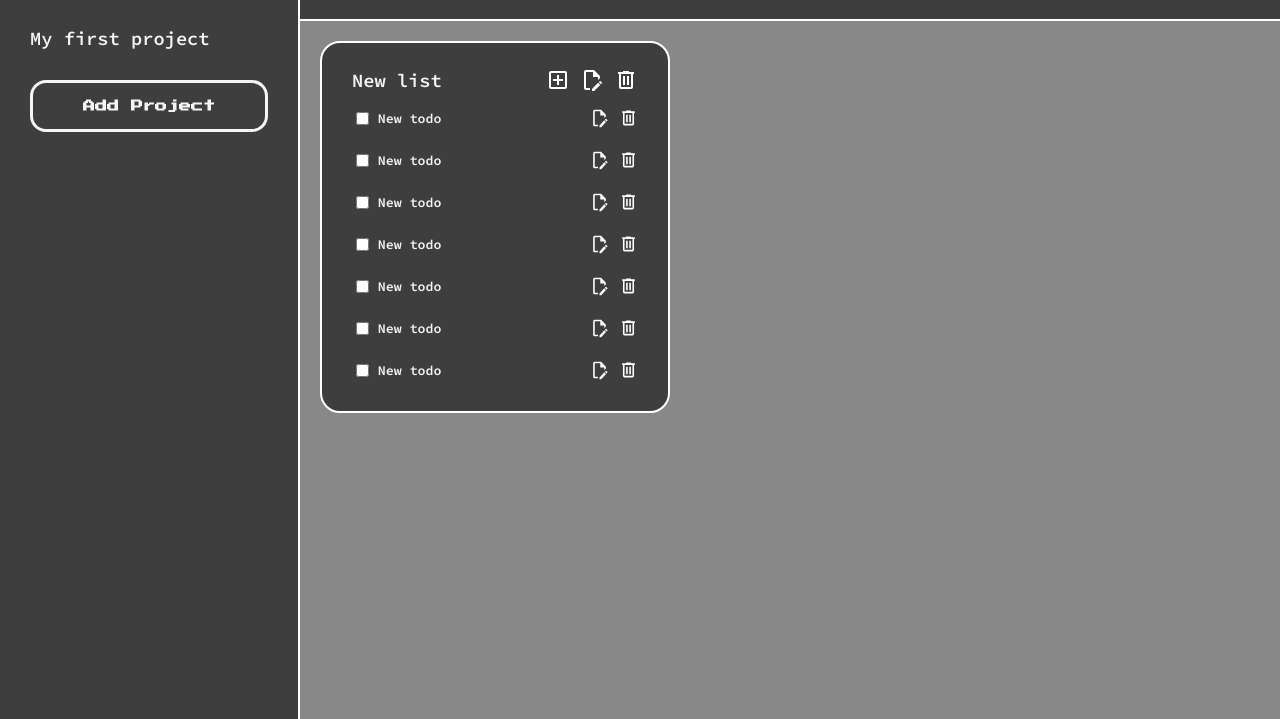
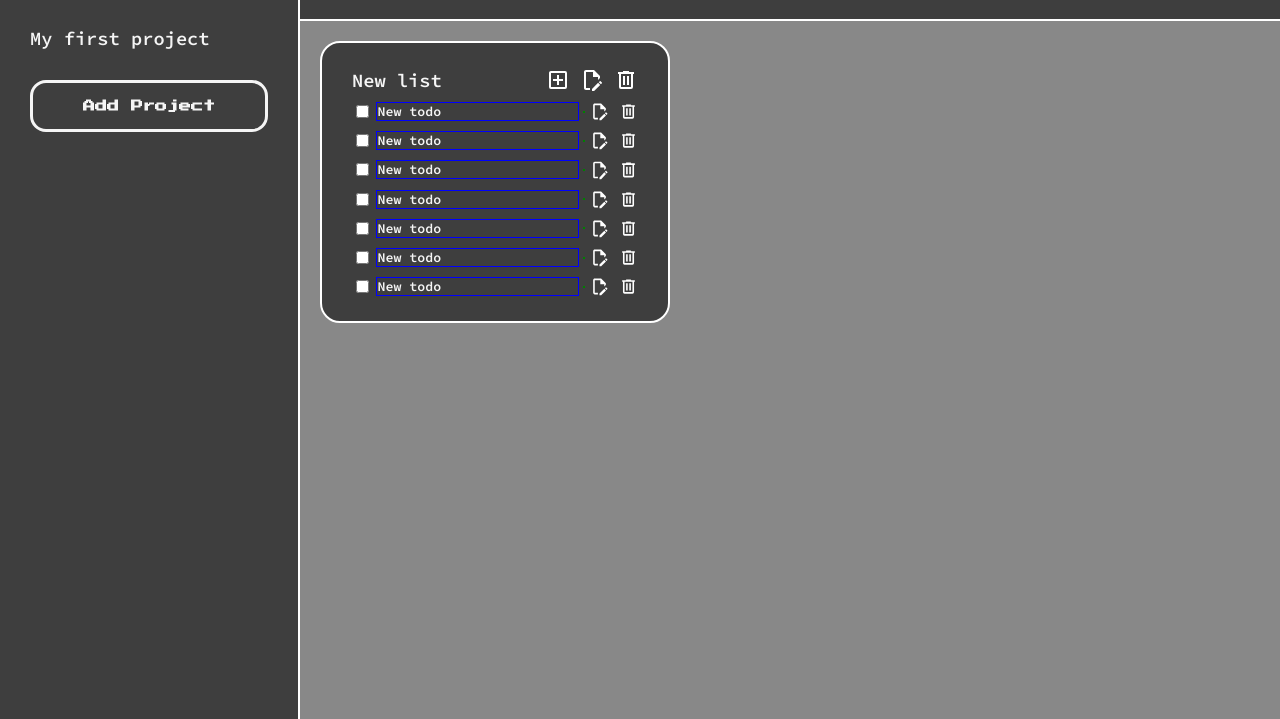
Before and after one commit to owen-addison/todo-list, a website built with webpack: page dist/index.html in a window 1280 px wide. Shown: the part 81-800 px from the top of the page. Built offline with nearby package versions, Linux system fonts and the light colour scheme.

Commit message:
Adds styling to todo countdown element

```diff
--- a/src/style.css
+++ b/src/style.css
@@ -194,7 +194,14 @@ h2, h3, h4, h5, h6 {
 .todo-name {
   width: 70%;
   height: fit-content;
-  /* border: 1px solid blue; */
+  border: 1px solid blue;
+}
+
+.todo-countdown {
+  width: fit-content;
+  border: 1px solid green;
+  margin: 0;
+  font-size: 0.8em;
 }
 
 .todo .icon-container {
```
